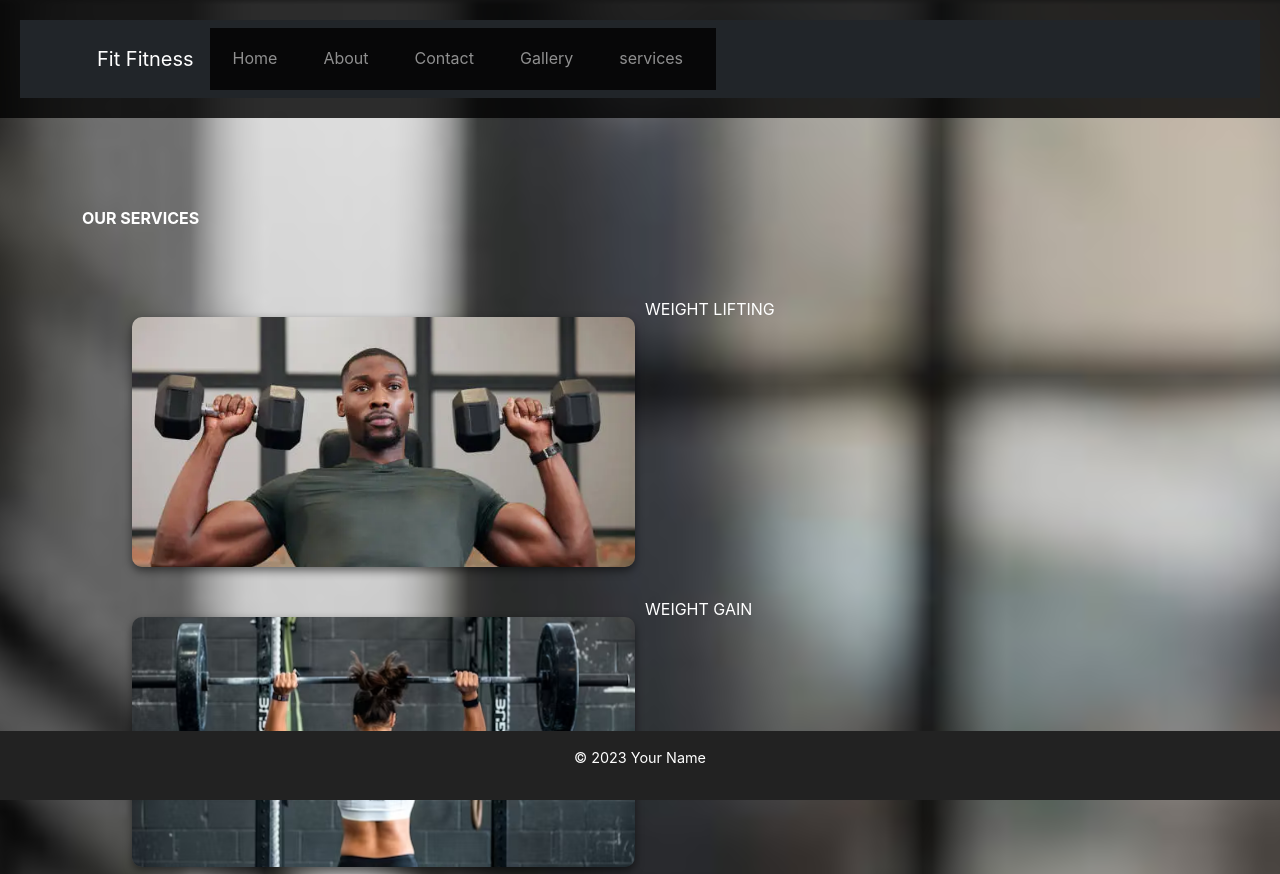
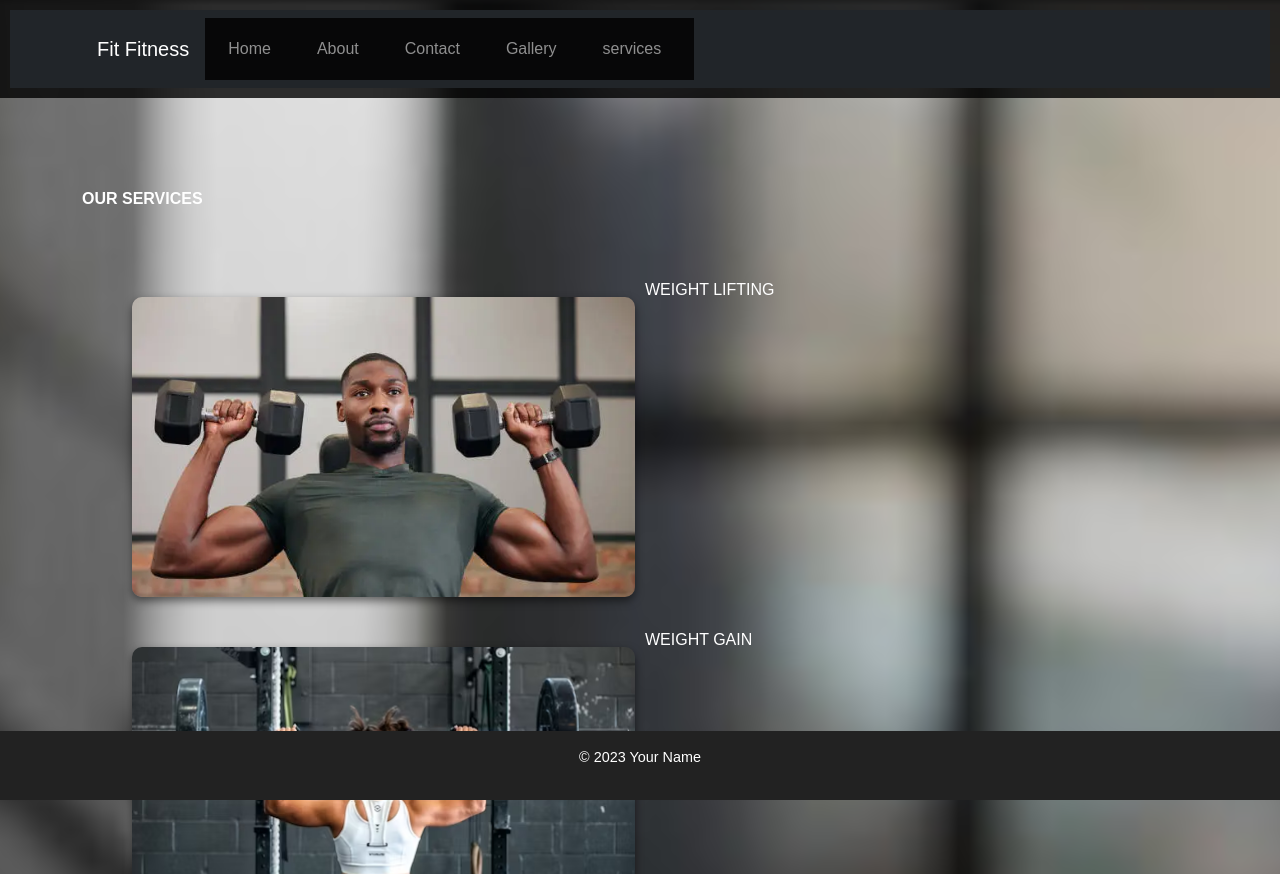
Before and after one commit to kutlomafoko/My-github-page, a plain HTML site: page services.html in a window 1280 px wide. Shown: the top 874 px of the page. Drawn offline with nearby package versions, Linux system fonts and the light colour scheme.

Commit message:
Update styles.css

```diff
--- a/styles.css
+++ b/styles.css
@@ -1,6 +1,6 @@
 body {
 
-font-family: -apple-system, sans-serif;
+font-family: poppins, sans-serif;
 
 color: #FFFFFF;
 
@@ -27,7 +27,7 @@ background-color: rgba(0,0,0,0.8);
 
 color: white;
 
-padding: 20px;
+padding: 10px;
 
 text-align: center;
 
@@ -233,7 +233,7 @@ button:hover {
 
 .service-container img {
     width: 100%; /* Ensures the image stretches to fit the column */
-    height: 250px; /* Makes all images the same height */
+    height: 300px; /* Makes all images the same height */
     object-fit: cover; /* Ensures images do not stretch or distort */
     border-radius: 10px; /* Optional: rounded corners */
     box-shadow: 0 4px 8px rgba(0, 0, 0, 0.5); /* Optional: shadow effect */
```
